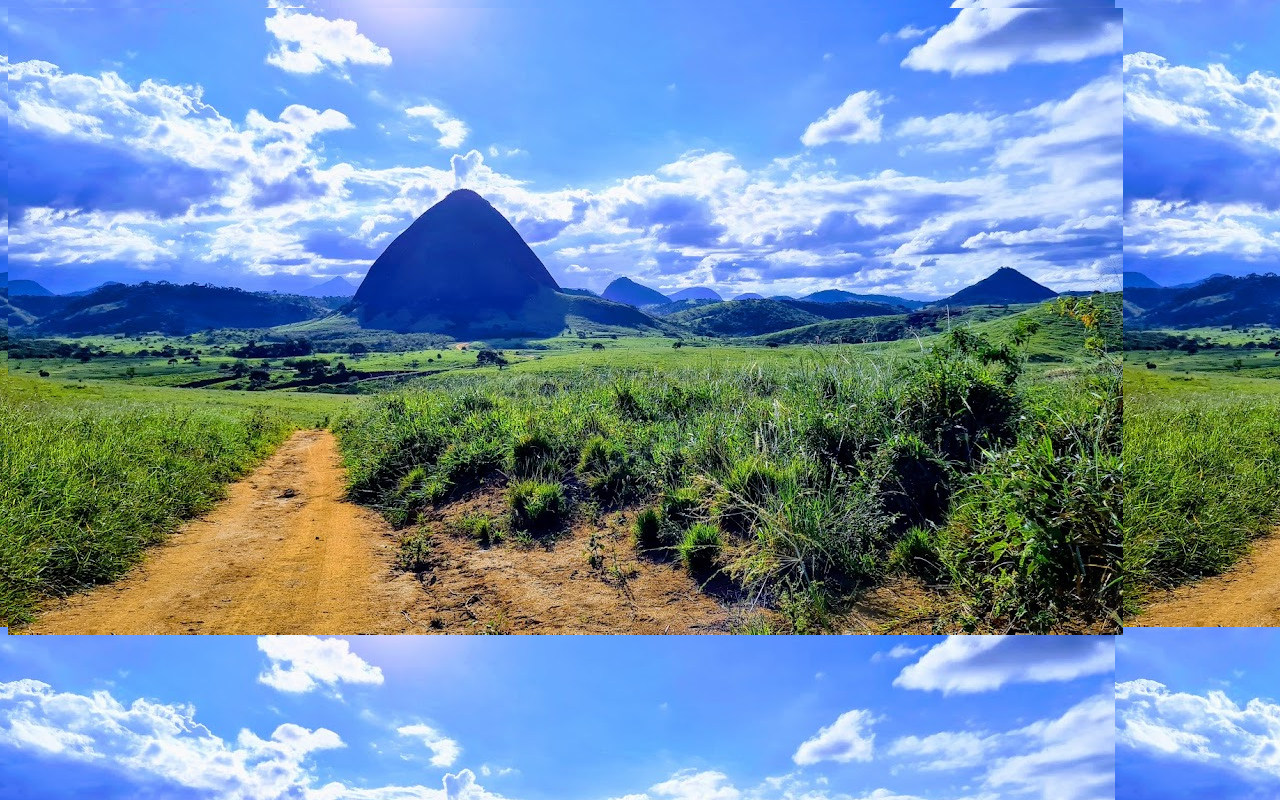
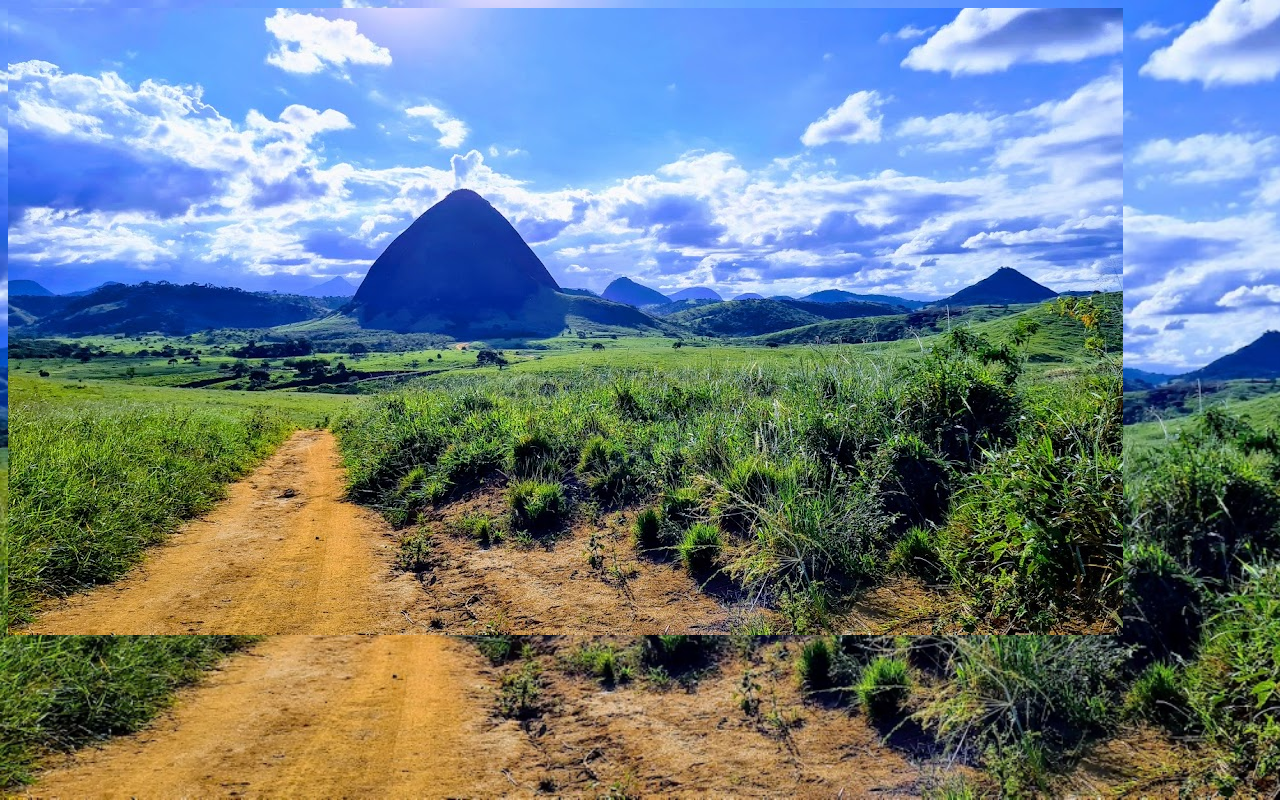
Before and after one commit to eugeniogz/wingene, a plain HTML site: page docs/index.html in a window 1280 px wide. Drawn offline with Linux system fonts and the light colour scheme.

Commit message:
Update index.html

```diff
--- a/docs/index.html
+++ b/docs/index.html
@@ -3,6 +3,10 @@
 body {
     background-image: url('20210508_153008-EFFECTS.jpg');
     color: #FFFFFF;
+    background-size: cover;
 }
 </style>
-<img src='20210508_153008-EFFECTS.jpg'/></html>
+<body>
+<img src='20210508_153008-EFFECTS.jpg'/>
+</body>
+</html>
```
